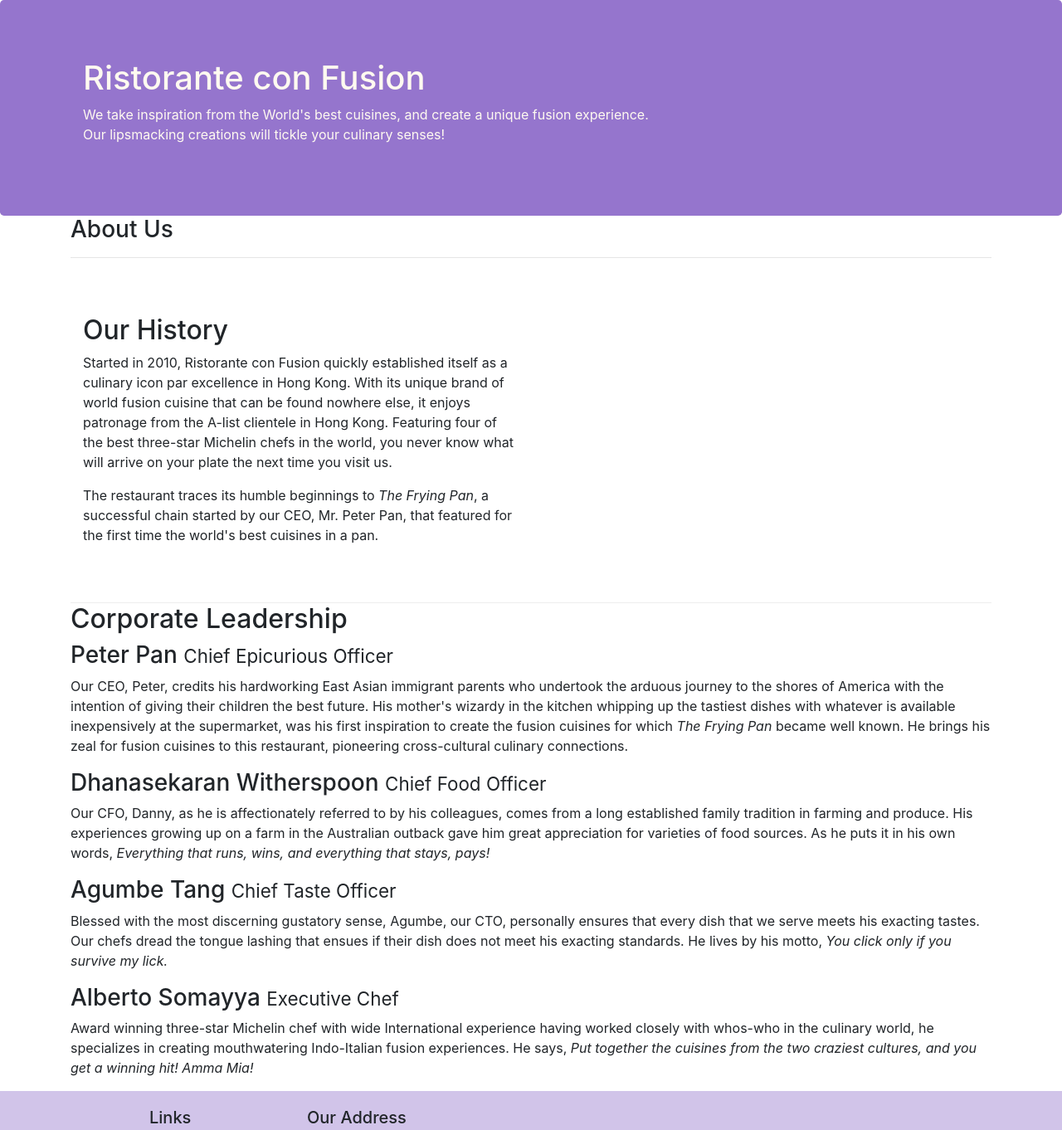
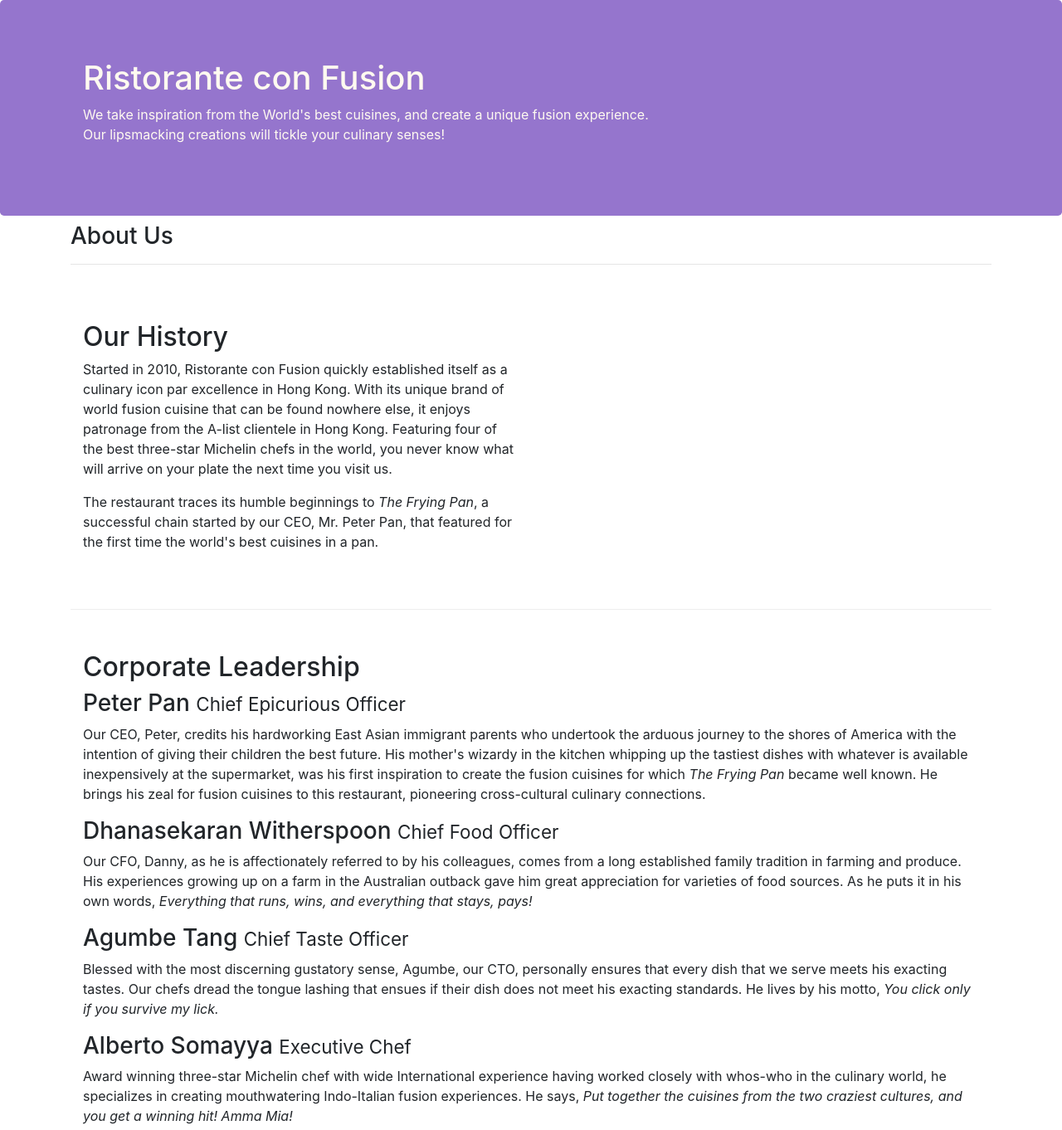
Before and after one commit to kartikjoshi321/bootstrap1, a website: page aboutus.html in a window 1280 px wide. Shown: the top 1362 px of the page at 83% size. Drawn offline with nearby package versions, Linux system fonts and the light colour scheme.

Commit message:
Assignment 1 confirm

```diff
--- a/aboutus.html
+++ b/aboutus.html
@@ -2,6 +2,11 @@
 <html lang="en">
 
 <head>
+    <meta charset="utf-8">
+    <meta name="viewport" content="width=device-width, initial-scale=1, shrink-to-fit=no">
+    <meta http-equiv="x-ua-compatible" content="ie=edge">
+
+
     <link rel="stylesheet" href="node_modules/bootstrap/dist/css/bootstrap.min.css">
     <link rel="stylesheet" type="text/css" href="style.css">
     <title>Ristorante Con Fusion: About Us</title>
@@ -25,7 +30,7 @@
 
     <div class="container">
         <div class="row">
-            <div class="col-sm">
+            <div class="col-sm pt-2">
                <h3>About Us</h3>
                <hr>
             </div>
@@ -42,7 +47,7 @@
         </div>
 
 
-        <div class="row">
+        <div class="row row-content">
             <div class="col-sm">
                 <h2>Corporate Leadership</h2>
                 <h3 >Peter Pan <small>Chief Epicurious Officer</small></h3>
```
